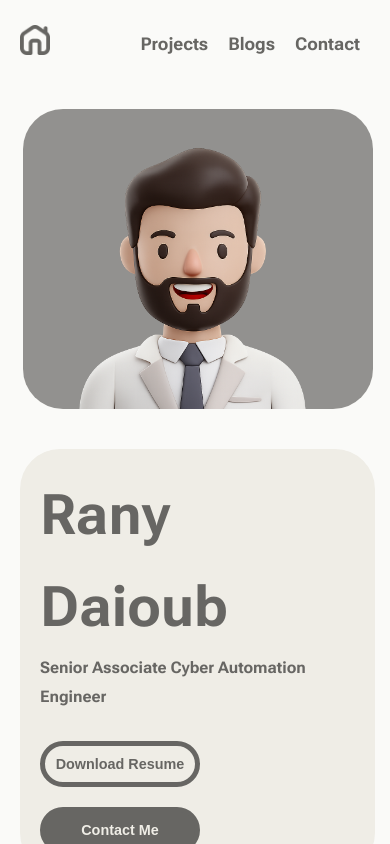
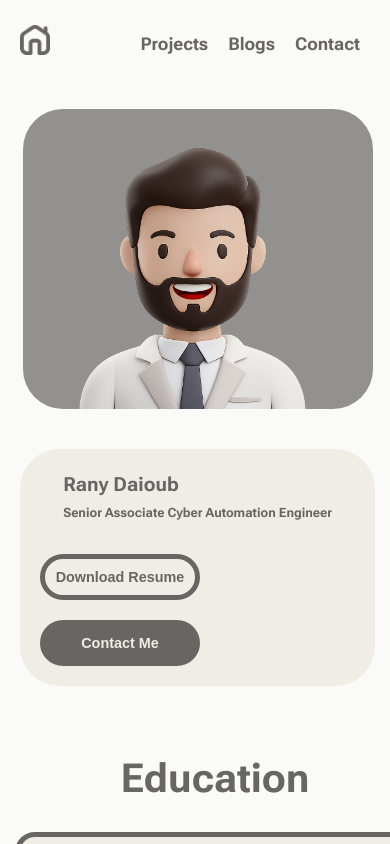
Before and after one commit to ranydev0/portfolio, a React (Vite) app: page / in a window 390 px wide. Shown: the top 844 px of the page. Built offline with nearby package versions, Linux system fonts and the light colour scheme.

Commit message:
fix: dynamic intro for medium size screens

```diff
--- a/src/index.css
+++ b/src/index.css
@@ -130,7 +130,6 @@ h3 {
 
 .intro {
   background-color: #efede6;
-  width: 400px;
   display: flex;
   flex-wrap: wrap;
   flex-direction: column;
@@ -420,6 +419,31 @@ footer {
   min-height: 2rem;
 }
 
+@media (max-width: 1200px) {
+  .avatar {
+    height: clamp(150px, 30vw, 400px);
+  }
+
+  h1 {
+    font-size: clamp(1rem, 5vw, 3.5rem);
+  }
+
+  p {
+    font-size: clamp(0.8rem, 2vw, 3rem);
+  }
+
+  .intro {
+    gap: clamp(20px, 5vw, 50px);
+    width: clamp(300px, 55vw, 700px);
+  }
+
+  button {
+    padding: clamp(5px, 1vw, 15px) clamp(5px, 2vw, 30px);
+    font-size: clamp(0.6rem, 1vw, 1rem);
+    width: clamp(90px, 20vw, 250px);
+  }
+}
+
 @media (max-width: 600px) {
   .intro-container {
     flex-direction: column;
```
